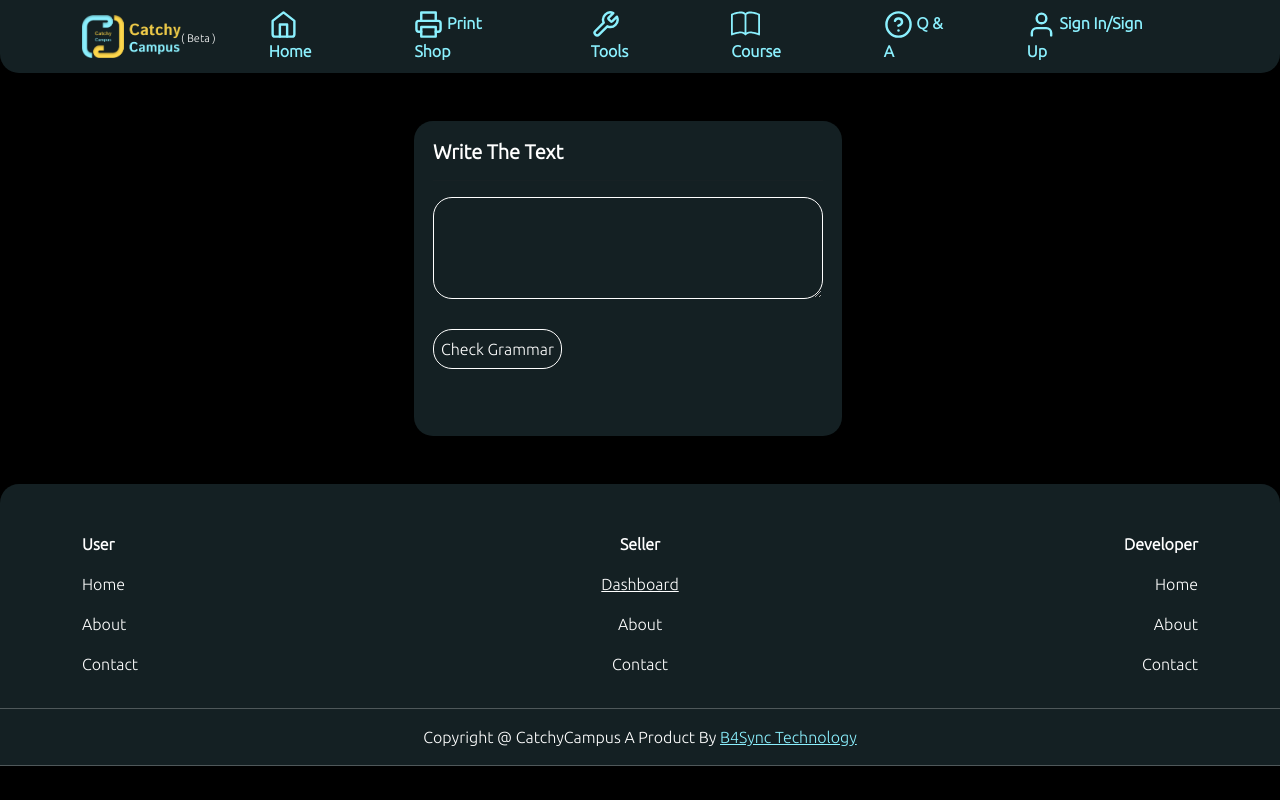
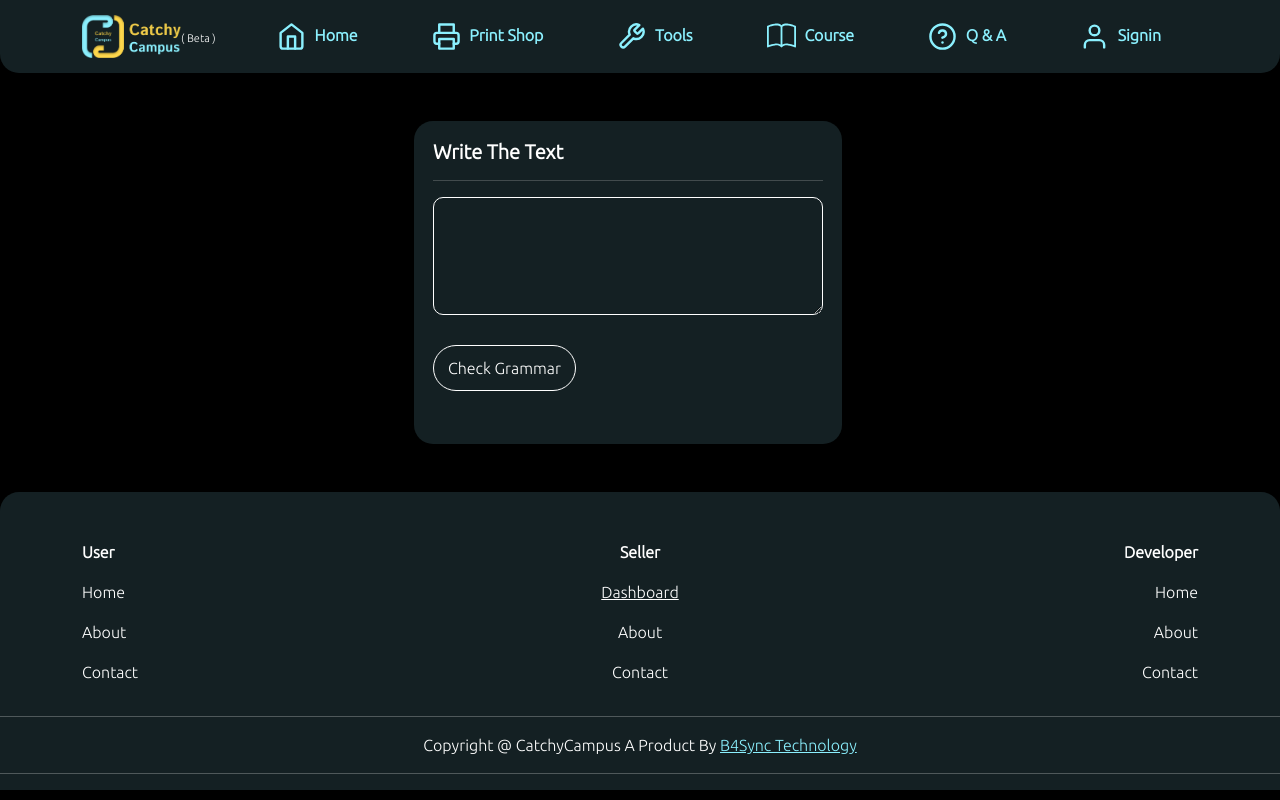
Before and after one commit to Shariar13/CatchyCampus, a Django app: template templates/plagirism_checking.html in a window 1280 px wide. Run offline with Django 3.2, Linux system fonts and the light colour scheme; the template is opened without the code that fills it, so the values that code supplies are empty; some libraries are stand-ins or nearby versions.

Commit message:
Some Basic Fixes

```diff
--- a/templates/main.html
+++ b/templates/main.html
@@ -1,25 +1,28 @@
 {% load static %}
 <!DOCTYPE html>
 <html lang="en">
-
   <head>
-    <meta charset="UTF-8">
-    <meta http-equiv="X-UA-Compatible" content="IE=edge">
-    <meta name="viewport" content="width=device-width, initial-scale=1.0">
-    <link rel="preconnect" href="https://fonts.googleapis.com">
-    <link rel="preconnect" href="https://fonts.gstatic.com" crossorigin>
-    <link href="https://fonts.googleapis.com/css2?family=Titillium+Web:wght@200&family=Ubuntu:wght@300&display=swap"
-        rel="stylesheet">
-    <link href="https://cdn.jsdelivr.net/npm/bootstrap@5.1.3/dist/css/bootstrap.min.css" rel="stylesheet">
+    <meta charset="UTF-8" />
+    <meta http-equiv="X-UA-Compatible" content="IE=edge" />
+    <meta name="viewport" content="width=device-width, initial-scale=1.0" />
+    <link rel="preconnect" href="https://fonts.googleapis.com" />
+    <link rel="preconnect" href="https://fonts.gstatic.com" crossorigin />
+    <link
+      href="https://fonts.googleapis.com/css2?family=Titillium+Web:wght@200&family=Ubuntu:wght@300&display=swap"
+      rel="stylesheet"
+    />
+    <link
+      href="https://cdn.jsdelivr.net/npm/bootstrap@5.1.3/dist/css/bootstrap.min.css"
+      rel="stylesheet"
+    />
     <style>
       * {
-            font-family: 'Titillium Web', sans-serif;
-            font-family: 'Ubuntu', sans-serif;
+        font-family: "Titillium Web", sans-serif;
+        font-family: "Ubuntu", sans-serif;
       }
 
       .navbar {
         background-color: #142023;
-            ;
         /* Set your desired background color */
         border-bottom-right-radius: 19px;
         border-bottom-left-radius: 19px;
@@ -33,8 +36,13 @@
         height: auto;
       }
 
+      .nav-item {
+        display: flex;
+        align-items: center;
+      }
+
       .nav-link {
-            color: #8BF0FE;
+        color: #8bf0fe;
         margin: 29px;
         font-weight: bolder;
       }
@@ -48,7 +56,6 @@
         text-decoration: none;
       }
 
-
       .custom_column {
         height: 199px;
       }
@@ -59,7 +66,6 @@
         border-top-right-radius: 19px;
         color: white;
       }
-
 
       .custom_column1 {
         text-align: left;
@@ -74,7 +80,8 @@
       }
 
       .svg {
-            color: #8BF0FE;
+        color: #8bf0fe;
+        margin-right: 5px;
       }
 
       .feather-corner-down-left {
@@ -86,7 +93,7 @@
       }
 
       .menu:hover {
-            border-bottom: 3px solid #FFB444;
+        border-bottom: 3px solid #ffb444;
       }
 
       @media screen and (max-width: 479px) {
@@ -122,92 +129,206 @@
     </style>
   </head>
 
-<body style="background-color: black;">
+  <body
+    style="
+      background-color: black;
+      display: flex;
+      flex-direction: column;
+      min-height: 100vh;
+    "
+  >
     <nav class="navbar navbar-expand-lg navbar-light sticky-top">
       <div class="container">
-            <a class="navbar-brand" href="{% url 'home' %}"><img src="{% static 'img/logo.png' %}" alt=""><span
-                    style="font-size: 11px; color: white;">( Beta )</span></a>
-            <button class="navbar-toggler" type="button" data-bs-toggle="collapse" data-bs-target="#navbarNavDropdown"
-                aria-controls="navbarNavDropdown" aria-expanded="false" aria-label="Toggle navigation">
+        <a class="navbar-brand" href="{% url 'home' %}"
+          ><img src="{% static 'img/logo.png' %}" alt="" /><span
+            style="font-size: 11px; color: white"
+            >( Beta )</span
+          ></a
+        >
+        <button
+          class="navbar-toggler"
+          type="button"
+          data-bs-toggle="collapse"
+          data-bs-target="#navbarNavDropdown"
+          aria-controls="navbarNavDropdown"
+          aria-expanded="false"
+          aria-label="Toggle navigation"
+        >
           <span class="navbar-toggler-icon custom-toggler-icon"></span>
         </button>
         <div class="collapse navbar-collapse" id="navbarNavDropdown">
           <ul class="navbar-nav">
             <li class="nav-item">
-                        <a class="nav-link" style="color:  #8BF0FE;" href="{% url 'home' %}">
-                            <svg xmlns="http://www.w3.org/2000/svg" width="29" height="29" viewBox="0 0 24 24"
-                                fill="none" stroke="currentColor" stroke-width="2" stroke-linecap="round"
-                                stroke-linejoin="round" class="feather feather-home svg">
-                                <path d="M3 9l9-7 9 7v11a2 2 0 0 1-2 2H5a2 2 0 0 1-2-2z"></path>
+              <a
+                class="nav-link"
+                style="color: #8bf0fe"
+                href="{% url 'home' %}"
+              >
+                <svg
+                  xmlns="http://www.w3.org/2000/svg"
+                  width="29"
+                  height="29"
+                  viewBox="0 0 24 24"
+                  fill="none"
+                  stroke="currentColor"
+                  stroke-width="2"
+                  stroke-linecap="round"
+                  stroke-linejoin="round"
+                  class="feather feather-home svg"
+                >
+                  <path
+                    d="M3 9l9-7 9 7v11a2 2 0 0 1-2 2H5a2 2 0 0 1-2-2z"
+                  ></path>
                   <polyline points="9 22 9 12 15 12 15 22"></polyline>
                 </svg>
-                            <span class="menu">Home</span></a>
+                <span class="menu">Home</span></a
+              >
             </li>
             <li class="nav-item">
-                        <a class="nav-link" style="color:  #8BF0FE;" href="{% url 'print_shop' %}">
-                            <svg xmlns="http://www.w3.org/2000/svg" width="29" height="29" viewBox="0 0 24 24"
-                                fill="none" stroke="currentColor" stroke-width="2" stroke-linecap="round"
-                                stroke-linejoin="round" class="feather feather-printer svg">
+              <a
+                class="nav-link"
+                style="color: #8bf0fe"
+                href="{% url 'print_shop' %}"
+              >
+                <svg
+                  xmlns="http://www.w3.org/2000/svg"
+                  width="29"
+                  height="29"
+                  viewBox="0 0 24 24"
+                  fill="none"
+                  stroke="currentColor"
+                  stroke-width="2"
+                  stroke-linecap="round"
+                  stroke-linejoin="round"
+                  class="feather feather-printer svg"
+                >
                   <polyline points="6 9 6 2 18 2 18 9"></polyline>
-                                <path d="M6 18H4a2 2 0 0 1-2-2v-5a2 2 0 0 1 2-2h16a2 2 0 0 1 2 2v5a2 2 0 0 1-2 2h-2">
-                                </path>
+                  <path
+                    d="M6 18H4a2 2 0 0 1-2-2v-5a2 2 0 0 1 2-2h16a2 2 0 0 1 2 2v5a2 2 0 0 1-2 2h-2"
+                  ></path>
                   <rect x="6" y="14" width="12" height="8"></rect>
                 </svg>
-                            <span class="menu">Print Shop</span></a>
+                <span class="menu">Print Shop</span></a
+              >
             </li>
             <li class="nav-item">
-                        <a class="nav-link" style="color:  #8BF0FE;" href="{% url 'tools' %}">
-                            <svg xmlns="http://www.w3.org/2000/svg" width="29" height="29" viewBox="0 0 24 24"
-                                fill="none" stroke="currentColor" stroke-width="2" stroke-linecap="round"
-                                stroke-linejoin="round" class="feather feather-tool svg">
+              <a
+                class="nav-link"
+                style="color: #8bf0fe"
+                href="{% url 'tools' %}"
+              >
+                <svg
+                  xmlns="http://www.w3.org/2000/svg"
+                  width="29"
+                  height="29"
+                  viewBox="0 0 24 24"
+                  fill="none"
+                  stroke="currentColor"
+                  stroke-width="2"
+                  stroke-linecap="round"
+                  stroke-linejoin="round"
+                  class="feather feather-tool svg"
+                >
                   <path
-                                    d="M14.7 6.3a1 1 0 0 0 0 1.4l1.6 1.6a1 1 0 0 0 1.4 0l3.77-3.77a6 6 0 0 1-7.94 7.94l-6.91 6.91a2.12 2.12 0 0 1-3-3l6.91-6.91a6 6 0 0 1 7.94-7.94l-3.76 3.76z">
-                                </path>
+                    d="M14.7 6.3a1 1 0 0 0 0 1.4l1.6 1.6a1 1 0 0 0 1.4 0l3.77-3.77a6 6 0 0 1-7.94 7.94l-6.91 6.91a2.12 2.12 0 0 1-3-3l6.91-6.91a6 6 0 0 1 7.94-7.94l-3.76 3.76z"
+                  ></path>
                 </svg>
-                            <span class="menu">Tools</span></a>
+                <span class="menu">Tools</span></a
+              >
             </li>
             <li class="nav-item">
-                        <a class="nav-link" style="color:  #8BF0FE;" href="{% url 'course' %}">
-                            <svg style="color: #8BF0FE;" xmlns="http://www.w3.org/2000/svg" width="29" height="29"
-                                fill="currentColor" class="bi bi-book" viewBox="0 0 16 16">
+              <a
+                class="nav-link"
+                style="color: #8bf0fe"
+                href="{% url 'course' %}"
+              >
+                <svg
+                  style="color: #8bf0fe"
+                  xmlns="http://www.w3.org/2000/svg"
+                  width="29"
+                  height="29"
+                  fill="currentColor"
+                  class="bi bi-book svg"
+                  viewBox="0 0 16 16"
+                >
                   <path
-                                    d="M1 2.828c.885-.37 2.154-.769 3.388-.893 1.33-.134 2.458.063 3.112.752v9.746c-.935-.53-2.12-.603-3.213-.493-1.18.12-2.37.461-3.287.811V2.828zm7.5-.141c.654-.689 1.782-.886 3.112-.752 1.234.124 2.503.523 3.388.893v9.923c-.918-.35-2.107-.692-3.287-.81-1.094-.111-2.278-.039-3.213.492V2.687zM8 1.783C7.015.936 5.587.81 4.287.94c-1.514.153-3.042.672-3.994 1.105A.5.5 0 0 0 0 2.5v11a.5.5 0 0 0 .707.455c.882-.4 2.303-.881 3.68-1.02 1.409-.142 2.59.087 3.223.877a.5.5 0 0 0 .78 0c.633-.79 1.814-1.019 3.222-.877 1.378.139 2.8.62 3.681 1.02A.5.5 0 0 0 16 13.5v-11a.5.5 0 0 0-.293-.455c-.952-.433-2.48-.952-3.994-1.105C10.413.809 8.985.936 8 1.783z" />
+                    d="M1 2.828c.885-.37 2.154-.769 3.388-.893 1.33-.134 2.458.063 3.112.752v9.746c-.935-.53-2.12-.603-3.213-.493-1.18.12-2.37.461-3.287.811V2.828zm7.5-.141c.654-.689 1.782-.886 3.112-.752 1.234.124 2.503.523 3.388.893v9.923c-.918-.35-2.107-.692-3.287-.81-1.094-.111-2.278-.039-3.213.492V2.687zM8 1.783C7.015.936 5.587.81 4.287.94c-1.514.153-3.042.672-3.994 1.105A.5.5 0 0 0 0 2.5v11a.5.5 0 0 0 .707.455c.882-.4 2.303-.881 3.68-1.02 1.409-.142 2.59.087 3.223.877a.5.5 0 0 0 .78 0c.633-.79 1.814-1.019 3.222-.877 1.378.139 2.8.62 3.681 1.02A.5.5 0 0 0 16 13.5v-11a.5.5 0 0 0-.293-.455c-.952-.433-2.48-.952-3.994-1.105C10.413.809 8.985.936 8 1.783z"
+                  />
                 </svg>
-                            <span class="menu">Course</span></a>
+                <span class="menu">Course</span></a
+              >
             </li>
             <li class="nav-item">
-                        <a class="nav-link" style="color:  #8BF0FE;" href="{% url 'qa' %}">
-                            <svg xmlns="http://www.w3.org/2000/svg" width="29" height="29" viewBox="0 0 24 24"
-                                fill="none" stroke="currentColor" stroke-width="2" stroke-linecap="round"
-                                stroke-linejoin="round" class="feather feather-help-circle svg">
+              <a class="nav-link" style="color: #8bf0fe" href="{% url 'qa' %}">
+                <svg
+                  xmlns="http://www.w3.org/2000/svg"
+                  width="29"
+                  height="29"
+                  viewBox="0 0 24 24"
+                  fill="none"
+                  stroke="currentColor"
+                  stroke-width="2"
+                  stroke-linecap="round"
+                  stroke-linejoin="round"
+                  class="feather feather-help-circle svg"
+                >
                   <circle cx="12" cy="12" r="10"></circle>
                   <path d="M9.09 9a3 3 0 0 1 5.83 1c0 2-3 3-3 3"></path>
                   <line x1="12" y1="17" x2="12.01" y2="17"></line>
                 </svg>
-                            <span class="menu">Q & A</span></a>
+                <span class="menu">Q & A</span></a
+              >
             </li>
 
             {% if user.is_authenticated %}
             <li class="nav-item">
-                        <a class="nav-link" style="color:  #8BF0FE;" href="{% url 'profile' %}">
-                            <svg xmlns="http://www.w3.org/2000/svg" width="29" height="29" viewBox="0 0 24 24"
-                                fill="none" stroke="currentColor" stroke-width="2" stroke-linecap="round"
-                                stroke-linejoin="round" class="feather feather-user svg">
+              <a
+                class="nav-link"
+                style="color: #8bf0fe"
+                href="{% url 'profile' %}"
+              >
+                <svg
+                  xmlns="http://www.w3.org/2000/svg"
+                  width="29"
+                  height="29"
+                  viewBox="0 0 24 24"
+                  fill="none"
+                  stroke="currentColor"
+                  stroke-width="2"
+                  stroke-linecap="round"
+                  stroke-linejoin="round"
+                  class="feather feather-user svg"
+                >
                   <path d="M20 21v-2a4 4 0 0 0-4-4H8a4 4 0 0 0-4 4v2"></path>
                   <circle cx="12" cy="7" r="4"></circle>
                 </svg>
-                            <span class="menu">Profile</span></a>
+                <span class="menu">Profile</span></a
+              >
             </li>
             {% else %}
             <li class="nav-item">
-                        <a class="nav-link" style="color:  #8BF0FE;" href="{% url 'signin' %}">
-                            <svg xmlns="http://www.w3.org/2000/svg" width="29" height="29" viewBox="0 0 24 24"
-                                fill="none" stroke="currentColor" stroke-width="2" stroke-linecap="round"
-                                stroke-linejoin="round" class="feather feather-user svg">
+              <a
+                class="nav-link"
+                style="color: #8bf0fe"
+                href="{% url 'signin' %}"
+              >
+                <svg
+                  xmlns="http://www.w3.org/2000/svg"
+                  width="29"
+                  height="29"
+                  viewBox="0 0 24 24"
+                  fill="none"
+                  stroke="currentColor"
+                  stroke-width="2"
+                  stroke-linecap="round"
+                  stroke-linejoin="round"
+                  class="feather feather-user svg"
+                >
                   <path d="M20 21v-2a4 4 0 0 0-4-4H8a4 4 0 0 0-4 4v2"></path>
                   <circle cx="12" cy="7" r="4"></circle>
                 </svg>
-                            <span class="menu">Sign In/Sign Up</span></a>
+                <span class="menu">Signin</span></a
+              >
             </li>
             {% endif %}
           </ul>
@@ -215,18 +336,15 @@
       </div>
     </nav>
 
-    {% block content %}
-
-    {% endblock %}
+    {% block content %} {% endblock %}
 
     <script src="https://cdn.jsdelivr.net/npm/@popperjs/core@2.10.2/dist/umd/popper.min.js"></script>
     <script src="https://cdn.jsdelivr.net/npm/bootstrap@5.1.3/dist/js/bootstrap.min.js"></script>
-</body>
-<br>
-<br>
+    <br />
+    <br />
     <footer class="footer">
-    <br>
-    <br>
+      <br />
+      <br />
       <div class="container">
         <div class="row custom_row">
           <div class="col-lg-4 col-md-6 col-sm-12 custom_column1">
@@ -237,7 +355,11 @@
           </div>
           <div class="col-lg-4 col-md-6 col-sm-12 custom_column2">
             <p><b>Seller</b></p>
-                <p><a style="color: white;" href="{% url 'shopkeeper' %}">Dashboard</a></p>
+            <p>
+              <a style="color: white" href="{% url 'shopkeeper' %}"
+                >Dashboard</a
+              >
+            </p>
             <p>About</p>
             <p>Contact</p>
           </div>
@@ -249,11 +371,14 @@
           </div>
         </div>
       </div>
-    <hr>
-    <p style="text-align: center;">Copyright @ CatchyCampus A Product By <a style="color: #8BF0FE;"
-            href="https://b4sync.com">B4Sync
-            Technology</a></p>
-    <hr>
+      <hr />
+      <p style="text-align: center">
+        Copyright @ CatchyCampus A Product By
+        <a style="color: #8bf0fe" href="https://b4sync.com"
+          >B4Sync Technology</a
+        >
+      </p>
+      <hr />
     </footer>
-
+  </body>
 </html>
--- a/templates/plagirism_checking.html
+++ b/templates/plagirism_checking.html
@@ -1,15 +1,13 @@
-{% extends 'main.html' %}
-{% load static %}
-{% block content %}
+{% extends 'main.html' %} {% load static %} {% block content %}
 
 <style>
   textarea {
     width: 100%;
     background-color: transparent;
     color: white;
-        border: none;
     border: 1px solid white;
-        border-radius: 19px;
+    border-radius: 10px;
+    padding: 10px;
   }
 
   .design {
@@ -17,42 +15,59 @@
     padding: 19px;
     border-radius: 19px;
   }
+
+  .check_grammer_btn {
+    border: none;
+    border: 1px solid white;
+    color: white;
+    padding: 10px 14px;
+    border-radius: 25px;
+    background-color: transparent;
+    transition: 0.4s ease;
+    margin-bottom: 10px;
+  }
+
+  .check_grammer_btn:hover {
+    background-color: blue;
+    border: 1px solid blue;
+  }
 </style>
 <div class="page-container">
-    <br>
-    <br>
+  <br />
+  <br />
   <div class="container-fluid">
     <div class="row">
-            <div class="col-xs-12">
-            </div>
+      <div class="col-xs-12"></div>
       <div class="row">
         <div class="col"></div>
-                <div class="col design">
-                    <h5 style="color: white;"><b>Write The Text</b></h5>
-                    <hr>
+        <div class="col design" style="color: #ccc">
+          <h5 style="color: white"><b>Write The Text</b></h5>
+          <hr />
           <form action="{% url 'grammar_check_view' %}" method="post">
             {% csrf_token %}
             <textarea name="text" rows="4" cols="50"></textarea>
-                        <br>
-                        <br>
+            <br />
+            <br />
             <input
-                            style="border: none; border: 1px solid white; color: white; padding: 7px;border-radius: 19px; background-color: transparent;"
-                            type="submit" value="Check Grammar">
+              type="submit"
+              value="Check Grammar"
+              class="check_grammer_btn"
+            />
           </form>
           {% if message %}
           <h2>{{ message }}</h2>
-                    {% endif %}
-                    {% if corrections %}
+          {% endif %} {% if corrections %}
           <h2>Grammar Corrections:</h2>
           <ul>
             {% for correction in corrections %}
-                        <li>Incorrect: <span class="">{{ correction.incorrect }}</span>. Correct: <span
-                                class="correct">{{ correction.correct }}</span>.</li>
+            <li>
+              Incorrect: <span class="">{{ correction.incorrect }}</span>.
+              Correct: <span class="correct">{{ correction.correct }}</span>.
+            </li>
             {% endfor %}
           </ul>
           {% endif %}
-                    <br>
-                    <br>
+          <br />
           {% if corrected_passage %}
           <h2>Corrected Passage:</h2>
           <p>{{ corrected_passage }}</p>
```
Also changed, not shown: templates/printshop.html (+24 -19 lines), templates/tools.html (+45 -34 lines), 1 other file. Lines whose indentation alone changed are shown as unchanged.
